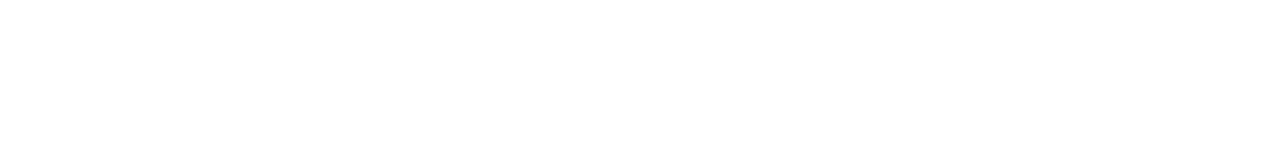
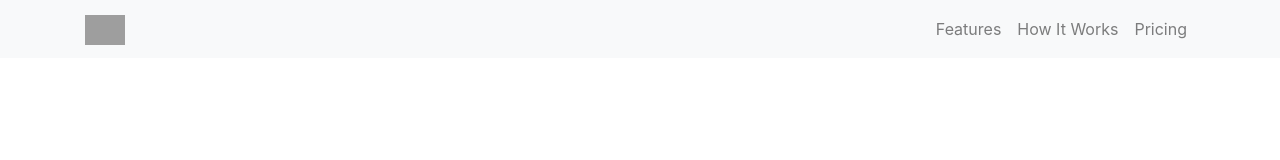
Before and after one commit to lucas-fcc/fcc-product-landing-page, a plain HTML site: page index.html in a window 1280 px wide. Drawn offline with nearby package versions, Linux system fonts and the light colour scheme; grey boxes are pictures that could not be loaded.

Commit message:
add header and navbar

```diff
--- a/index.html
+++ b/index.html
@@ -6,7 +6,7 @@
   <meta name="viewport" content="width=device-width, initial-scale=1.0">
   <meta http-equiv="X-UA-Compatible" content="ie=edge">
 
-  <title></title>
+  <title>FCC Product Landing Page</title>
 
   <link rel="stylesheet" href="https://use.fontawesome.com/releases/v5.8.1/css/all.css">
   <link rel="stylesheet" href="https://stackpath.bootstrapcdn.com/bootstrap/4.3.1/css/bootstrap.min.css">
@@ -15,7 +15,32 @@
 
 <body>
 
+  <header id="header">
+    <nav id="nav-bar" class="navbar navbar-expand-lg navbar-light bg-light">
+      <div class="container">
+        <a class="navbar-brand w-25" href="#">
+          <img id="header-img" src="https://s3.amazonaws.com/freecodecamp/original_trombones.png" alt="logo" height="30">
+        </a>
+        <button class="navbar-toggler" type="button" data-toggle="collapse" data-target="#navbarContent" aria-controls="navbarSupportedContent" aria-expanded="false" aria-label="Toggle navigation">
+          <span class="navbar-toggler-icon"></span>
+        </button>
 
+        <div class="collapse navbar-collapse" id="navbarContent">
+          <ul class="navbar-nav ml-auto">
+            <li class="nav-item">
+              <a class="nav-link" href="#">Features</a>
+            </li>
+            <li class="nav-item">
+              <a class="nav-link" href="#">How It Works</a>
+            </li>
+            <li class="nav-item">
+              <a class="nav-link" href="#">Pricing</a>
+            </li>
+          </ul>
+        </div>
+      </nav>
+    </div>
+  </header>
 
   <script src="https://code.jquery.com/jquery-3.4.0.min.js"></script>
   <script src="https://cdnjs.cloudflare.com/ajax/libs/popper.js/1.14.7/umd/popper.min.js"></script>
```
